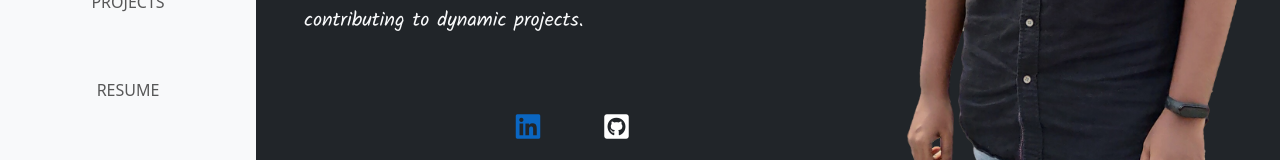
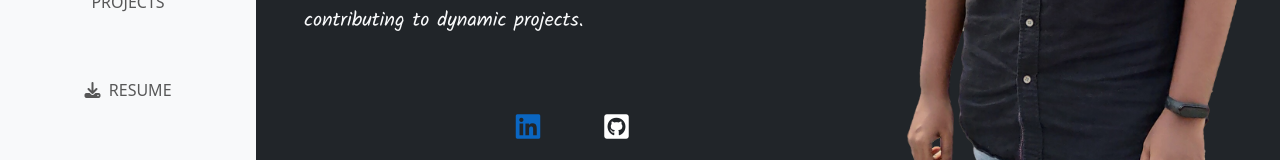
Before and after one commit to vaddadi-abhishek/portfolio, a React (Create React App) app: page / in a window 1280 px wide. Shown: the part 514-674 px from the top of the page. Built offline with nearby package versions, Linux system fonts and the light colour scheme; a web font is replaced by a local one.

Commit message:
Final Changes

```diff
--- a/src/templates/home.js
+++ b/src/templates/home.js
@@ -44,10 +44,10 @@ function Home() {
                     transition={{ delay: 1, duration: 2 }}
                 >
                     <li className='social-link'>
-                        <a href="#" title='Linkedin'><i className="fa-brands fa-linkedin"></i></a>
+                        <a href="https://www.linkedin.com/in/vaddadi-abhishek" target='_blank' title='Linkedin'><i className="fa-brands fa-linkedin"></i></a>
                     </li>
                     <li className='social-link'>
-                        <a href="" title='Github'><i className="fa-brands fa-square-github"></i></a>
+                        <a href="https://github.com/vaddadi-abhishek" target='_blank' title='Github'><i className="fa-brands fa-square-github"></i></a>
                     </li>
                 </motion.ul>
             </div>
--- a/src/templates/sidenav.js
+++ b/src/templates/sidenav.js
@@ -65,7 +65,9 @@ function SideNav() {
               animate={{ x: 0 }}
               transition={{ type: 'spring', delay: 0.5 }}
             >
-              <a className="nav-link" href="">
+              <a className="nav-link" target="_blank" href="https://drive.google.com/file/d/1Lobxxcr_sZjntic4oS0yT9Qm9ljv6HL0/view?usp=sharing">
+                <i class="fa-solid fa-download"></i>
+                &nbsp;
                 Resume
               </a>
             </motion.li>
```
